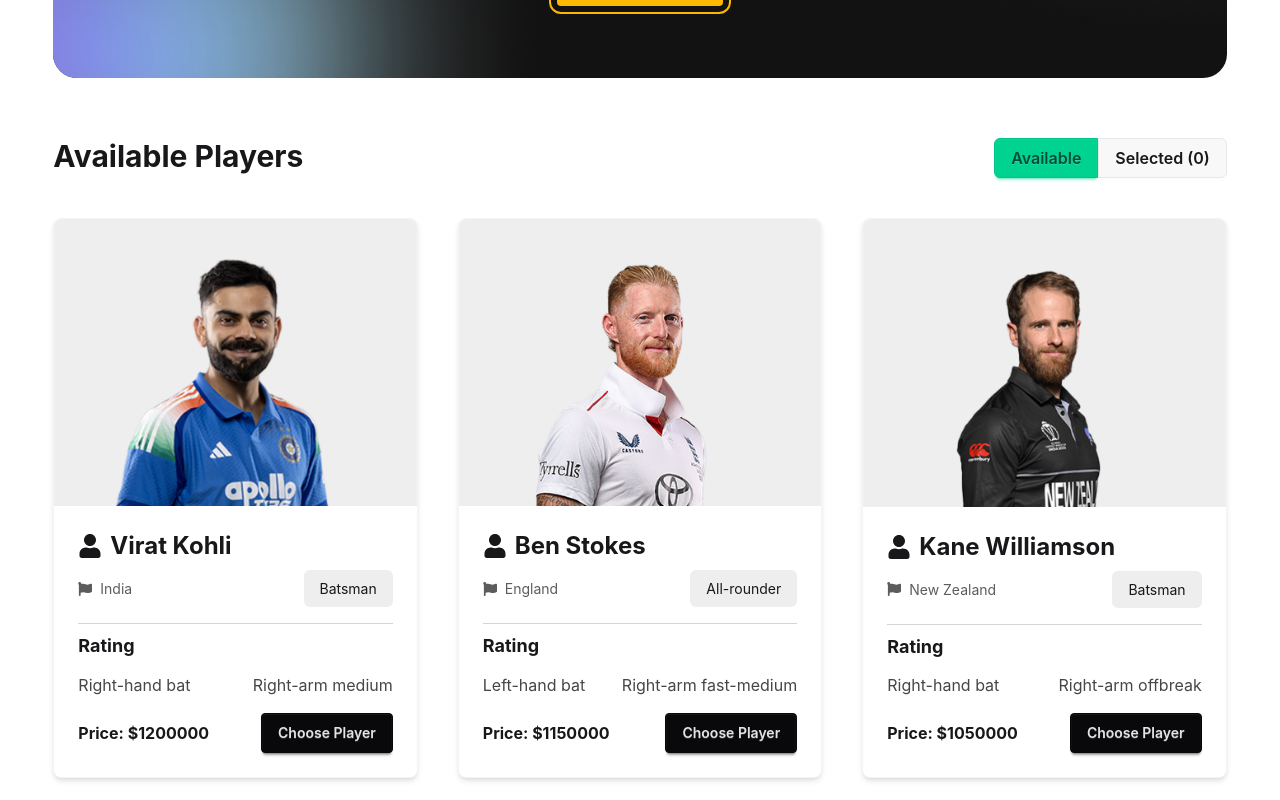
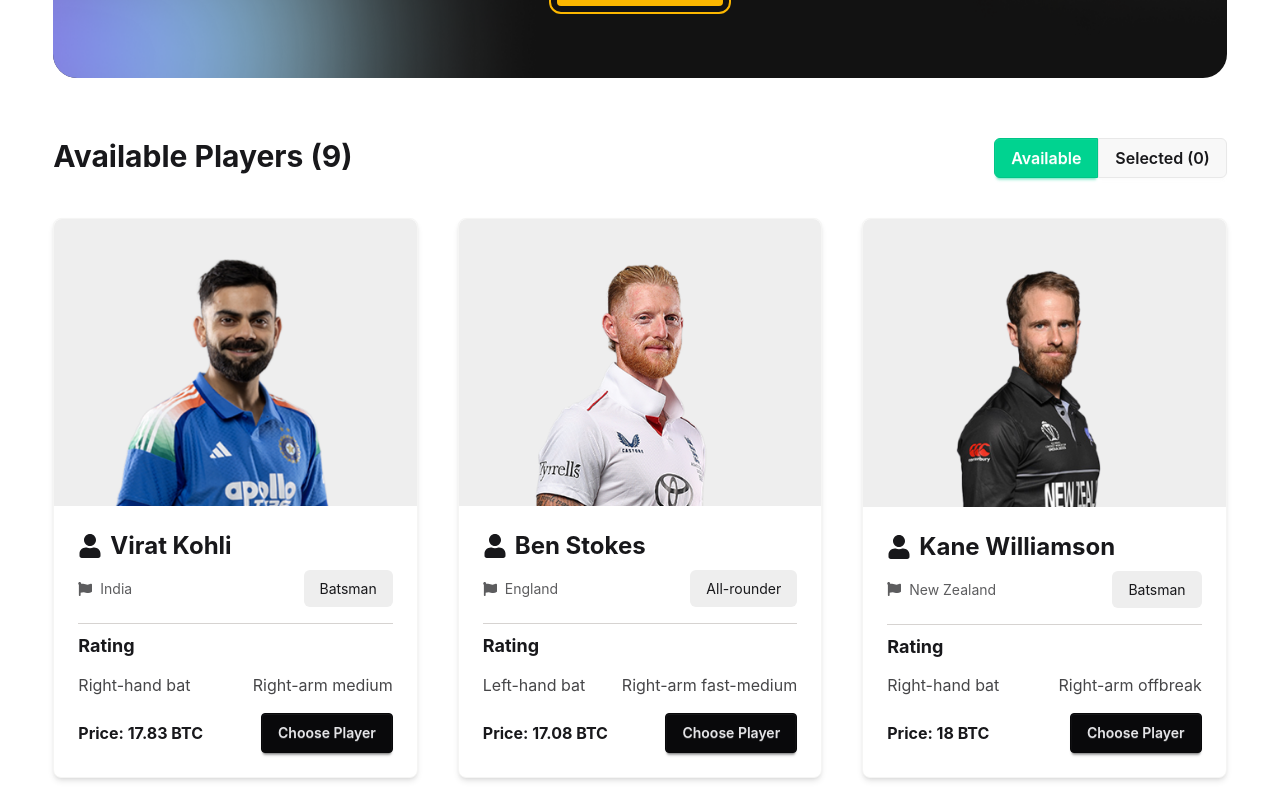
Before and after one commit to mironydev/cricket-market, a React (Vite) app: page / in a window 1280 px wide. Shown: the part 600-1400 px from the top of the page. Built offline with nearby package versions, Linux system fonts and the light colour scheme.

Commit message:
added all functionality to SELECTEDPLAYERS

```diff
--- a/package.json
+++ b/package.json
@@ -14,6 +14,7 @@
     "react": "^19.2.4",
     "react-dom": "^19.2.4",
     "react-icons": "^5.6.0",
+    "react-toastify": "^11.0.5",
     "tailwindcss": "^4.2.2"
   },
   "devDependencies": {
--- a/src/App.jsx
+++ b/src/App.jsx
@@ -1,8 +1,9 @@
-import { Suspense } from 'react'
+import { Suspense, useState } from 'react'
 import './App.css'
 import Banner from './components/hompage/banner/Banner'
 import Navbar from './components/navbar/Navbar'
 import Players from './components/hompage/players/Players'
+import { ToastContainer } from 'react-toastify'
 
 const fetchPlayer = async () => {
   const res = await fetch('/data.json');
@@ -12,14 +13,17 @@ const playersPromise = fetchPlayer();
 
 function App() {
 
+  const [balance, setBalance] = useState(10000);
 
   return (
     <div>
-      <Navbar></Navbar>
+      <Navbar balance={balance}></Navbar>
       <Banner></Banner>
       <Suspense fallback={<span className="loading loading-spinner loading-xl"></span>}>
-        <Players playersPromise={playersPromise}></Players>
+        <Players playersPromise={playersPromise} balance={balance} setBalance={setBalance}></Players>
       </Suspense>
+
+      <ToastContainer/>
     </div>
   )
 }
--- a/src/components/hompage/players/AvailablePlayers/AvailablePlayers.jsx
+++ b/src/components/hompage/players/AvailablePlayers/AvailablePlayers.jsx
@@ -1,10 +1,19 @@
 import React from 'react';
 import PlayerCard from '../../ui/PlayerCard';
 
-const AvailablePlayers = ({ playersData }) => {
+const AvailablePlayers = ({ playersData, balance, setBalance, selectedPlayers, setSelectedPlayers }) => {
   return (
     <div className='grid grid-cols-1 lg:grid-cols-3 gap-10'>
-      {playersData.map(player=><PlayerCard player={player}></PlayerCard>)}
+      {playersData.map(player =>
+        <PlayerCard
+          player={player}
+          balance={balance}
+          setBalance={setBalance}
+          selectedPlayers={selectedPlayers}
+          setSelectedPlayers={setSelectedPlayers}
+          key={player.id}
+        />
+      )}
     </div>
   );
 };
--- a/src/components/hompage/players/Players.jsx
+++ b/src/components/hompage/players/Players.jsx
@@ -2,7 +2,7 @@ import React, { use, useState } from 'react';
 import AvailablePlayers from './AvailablePlayers/AvailablePlayers';
 import SelectedPlayers from './SelectedPlayers/SelectedPlayers';
 
-const Players = ({ playersPromise }) => {
+const Players = ({ playersPromise, balance, setBalance }) => {
   const playersData = use(playersPromise);
 
   const [active, setActive] = useState('available');
@@ -11,18 +11,37 @@ const Players = ({ playersPromise }) => {
     setActive(state);
   }
 
+  const [selectedPlayers, setSelectedPlayers] = useState([]);
+
   return (
     <div className='w-11/12 mx-auto'>
 
       <div className='flex justify-between mt-15 mb-10'>
-        <p className='text-3xl font-bold'>{active === 'available' ? 'Available Players' : 'Selected Players (0/9)'}</p>
+        <p className='text-3xl font-bold'>
+          {active === 'available' ? `Available Players (${playersData.length})` : `Selected Players (${selectedPlayers.length}/${playersData.length})`}
+        </p>
         <div>
-          <button className={`btn text-base rounded-l-md rounded-r-none ${active === 'available' ? 'btn-success' : ''} `} onClick={()=>{handleActiveButton('available')}}>Available</button>
-          <button className={`btn text-base rounded-r-md rounded-l-none ${active === 'selected' ? 'btn-info' : ''} `} onClick={()=>{handleActiveButton('selected')}}>Selected (0)</button>
+          <button className={`btn text-base rounded-l-md rounded-r-none ${active === 'available' ? 'btn-success text-white' : ''} `} onClick={() => { handleActiveButton('available') }}>Available</button>
+          <button className={`btn text-base rounded-r-md rounded-l-none ${active === 'selected' ? 'btn-info text-white' : ''} `} onClick={() => { handleActiveButton('selected') }}>Selected ({selectedPlayers.length})</button>
         </div>
       </div>
 
-      {active === 'available' ? <AvailablePlayers playersData={playersData}></AvailablePlayers> : <SelectedPlayers></SelectedPlayers>}
+      {active === 'available'
+
+        ? <AvailablePlayers
+          playersData={playersData}
+          balance={balance}
+          setBalance={setBalance}
+          selectedPlayers={selectedPlayers}
+          setSelectedPlayers={setSelectedPlayers}
+        />
+
+        : <SelectedPlayers
+          selectedPlayers={selectedPlayers}
+          setSelectedPlayers={setSelectedPlayers}
+          balance={balance}
+          setBalance={setBalance}
+        />}
 
 
     </div>
--- a/src/components/hompage/players/SelectedPlayers/SelectedPlayers.jsx
+++ b/src/components/hompage/players/SelectedPlayers/SelectedPlayers.jsx
@@ -1,9 +1,41 @@
-import React from 'react';
+import React from "react";
+import SelectedPlayerCard from "../../ui/SelectedPlayerCard";
 
-const SelectedPlayers = () => {
+const SelectedPlayers = ({
+  selectedPlayers,
+  setSelectedPlayers,
+  balance,
+  setBalance,
+}) => {
+  const handleDeleteSelectedPlayer = (player) => {
+    const filteredPlayers = selectedPlayers.filter(
+      (selectedPlayer) => selectedPlayer.playerName !== player.playerName,
+    );
+    setSelectedPlayers(filteredPlayers);
+    const newBalance = balance + player.price;
+
+    setBalance(newBalance);
+  };
+
   return (
-    <div>
-      Selected Players
+    <div className="flex flex-col gap-5">
+      {selectedPlayers.length === 0 ? (
+        <div className="text-center space-y-2">
+          <p className="text-xl opacity-50 font-semibold">
+            No players selected
+          </p>
+          <p className="opacity-40">Go to available tab to select players</p>
+        </div>
+      ) : (
+        selectedPlayers.map((player, index) => (
+          <SelectedPlayerCard
+            player={player}
+            index={index}
+            handleDeleteSelectedPlayer={handleDeleteSelectedPlayer}
+            key={index}
+          ></SelectedPlayerCard>
+        ))
+      )}
     </div>
   );
 };
--- a/src/components/hompage/ui/PlayerCard.jsx
+++ b/src/components/hompage/ui/PlayerCard.jsx
@@ -1,11 +1,27 @@
 import React, { useState } from 'react';
 import { FaFlag, FaUser } from 'react-icons/fa';
+import { toast } from 'react-toastify';
 
-const PlayerCard = ({ player }) => {
-  const [isSelected, setIsSeleceted] = useState(false);
+const PlayerCard = ({ player, balance, setBalance, selectedPlayers, setSelectedPlayers }) => {
+  const handleChoosePlayer = () => {
+    const newBalance = Math.round((balance - player.price) * 100) / 100;
+    if (newBalance >= 0) {
+      setBalance(newBalance);
+    } else {
+      toast.error('Not enough balance!');
+      return;
+    }
+
+    toast.success(`Player '${player.playerName}' is selected`);
+    setIsSelected(true);
+
+    setSelectedPlayers([...selectedPlayers, player])
+
+  }
+  const [isSelected, setIsSelected] = useState(false);
   return (
     <div className="card bg-base-100 border border-stone-100 shadow-md">
-      <figure className='bg-base-300 pt-10'>
+      <figure className='bg-base-300 pt-10 select-none'>
         <img
           src={player.playerImage}
           alt="" />
@@ -22,8 +38,8 @@ const PlayerCard = ({ player }) => {
           <p className='text-right'>{player.bowlingStyle}</p>
         </div>
         <div className='flex justify-between items-center'>
-          <p className='font-bold text-base opacity-'>Price: ${player.price}</p>
-          <button className='btn btn-neutral' onClick={() => setIsSeleceted(true)} disabled={isSelected}>
+          <p className='font-bold text-base opacity-'>Price: {player.price} BTC</p>
+          <button className='btn btn-neutral' onClick={handleChoosePlayer} disabled={isSelected}>
             {isSelected ? 'Selected' : 'Choose Player'}
           </button>
         </div>
--- /dev/null
+++ b/src/components/hompage/ui/SelectedPlayerCard.jsx
@@ -0,0 +1,30 @@
+import React from "react";
+import { MdDelete } from "react-icons/md";
+
+const SelectedPlayerCard = ({ handleDeleteSelectedPlayer, player }) => {
+  return (
+    <div className="flex justify-between items-center border border-gray-200 rounded-xl p-6">
+      <div className="flex items-center gap-5">
+        <img
+          src={player.playerImage}
+          alt=""
+          className="bg-base-300 pt-3 h-20 rounded-xl w-auto"
+        />
+        <div>
+          <p className="text-2xl font-bold pb-2">{player.playerName}</p>
+          <p className="text-xl opacity-60">{player.playerType}</p>
+        </div>
+      </div>
+      <button
+        onClick={() => {
+          handleDeleteSelectedPlayer(player);
+        }}
+        className="btn text-red-600 text-2xl px-3"
+      >
+        <MdDelete />
+      </button>
+    </div>
+  );
+};
+
+export default SelectedPlayerCard;
--- a/src/components/navbar/Navbar.jsx
+++ b/src/components/navbar/Navbar.jsx
@@ -3,7 +3,7 @@ import coinImage from '../../assets/coin.png'
 import logo from '../../assets/logo.png'
 import '../../App.css'
 
-const Navbar = () => {
+const Navbar = ({balance}) => {
   return (
     <div className='w-11/12 mx-auto select-none'>
       <div className="mt-5 flex flex-col md:flex-row justify-between gap-10">
@@ -34,7 +34,7 @@ const Navbar = () => {
             <li><a className='navbar-lists-style' href="/">Schedules</a></li>
           </ul>
           <button className="btn flex items-center gap-2 justify-between font-bold">
-            0 Coin
+            {balance} BTC
             <img src={coinImage} alt="" width={18} />
           </button>
         </div>
```
Also changed, not shown: public/data.json (+17 -17 lines), 1 other file (tests, documents, lock files or other folders).
